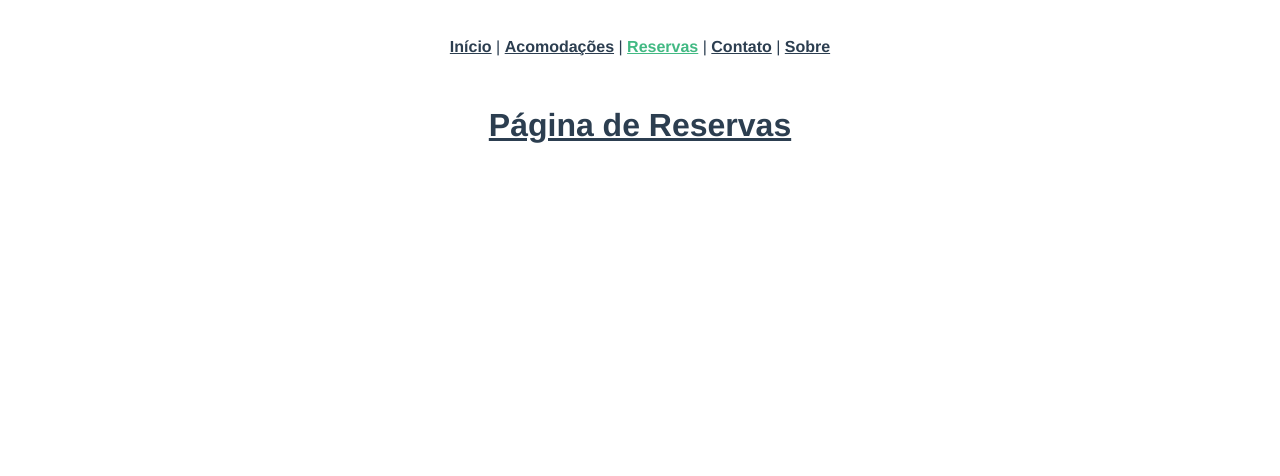
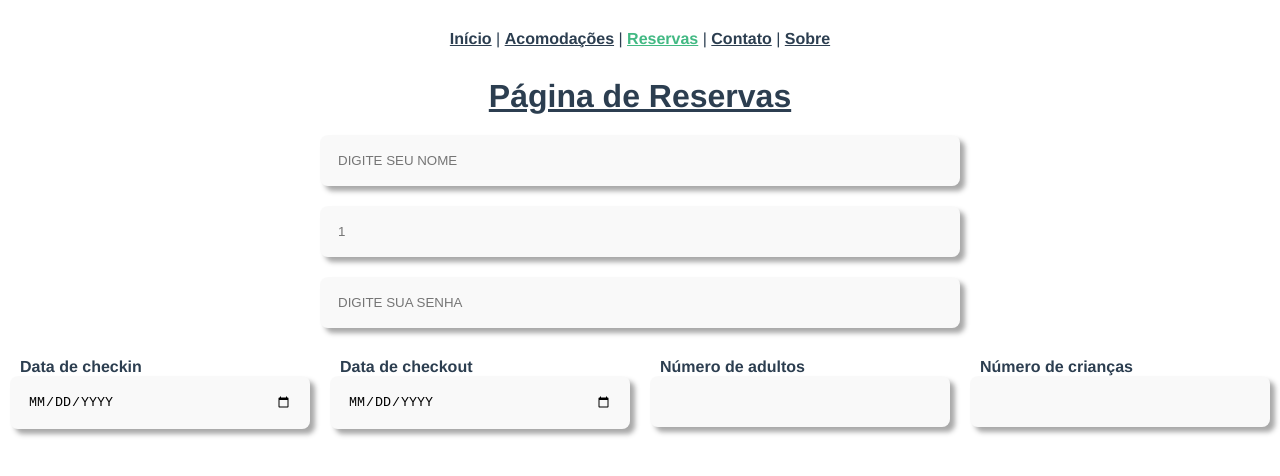
Before and after one commit to AndradeChris/vue-dom-hotel, a Vue app: page /#/reservas in a window 1280 px wide. Shown: the top 476 px of the page. Built offline with nearby package versions, Linux system fonts and the light colour scheme.

Commit message:
Added component GenericInput e reset global no style

```diff
--- a/src/App.vue
+++ b/src/App.vue
@@ -10,6 +10,13 @@
 </template>
 
 <style>
+*{
+  box-sizing:border-box;
+  margin: 0;
+  padding: 0;
+}
+
+
 #app {
   font-family: Avenir, Helvetica, Arial, sans-serif;
   -webkit-font-smoothing: antialiased;
--- /dev/null
+++ b/src/components/GenericInput.vue
@@ -0,0 +1,27 @@
+<template>
+    <input v-bind:type="type" v-bind:placeholder="placeholder" v-bind:id="id"/>
+</template>
+
+<script>
+export default {
+  name: 'GenericInput',
+  props: {
+    type: String,
+    placeholder: String,
+    id: String
+   /*  style: String */
+  }
+}
+</script>
+
+<style scoped>
+ input{
+    border: 2px solid transparent;
+    background-color: rgba(204, 204, 204, 0.12);
+    padding: 1rem;
+    width: 100%;
+    text-transform: uppercase;
+    border-radius: 0.5rem;
+    box-shadow: 5px 5px 5px #a0a0a0ea;
+ }
+</style>
--- a/src/views/ReservesView.vue
+++ b/src/views/ReservesView.vue
@@ -1,13 +1,100 @@
 <template>
     <PrincipalTitle text="Página de Reservas"/>
+    <div class="wrapperInputData">
+        <GenericInput v-for="input in inputsData" :key="input.type" :type="input.type" :placeholder="input.placeholder" />
+    </div>
+    <div class="wrapperInputReserve">
+        <div v-for="input in inputsReserve" :key="input.type">
+            <label v-bind:for="input.id">
+                {{ input.label }}
+            </label>
+            <GenericInput :type="input.type" :id="input.id"/>
+        </div>
+    </div>
+
 </template>
 
 <script>
 import PrincipalTitle from '@/components/PrincipalTitle.vue';
+import GenericInput from '@/components/GenericInput.vue';
 export default{
     name: 'ReservesView',
     components:{
-        PrincipalTitle
+        PrincipalTitle,
+        GenericInput
+    },
+    data(){
+        return{
+            inputsData: [
+                {
+                    type: "text",
+                    placeholder: "Digite seu nome"
+                },
+                {
+                    type: "number",
+                    placeholder: "1"
+                },
+                {
+                    type: "password",
+                    placeholder: "Digite sua senha"
+                }
+
+            ],
+            inputsReserve: [
+                {
+                    id: "1",
+                    type: "date",
+                    label: "Data de checkin"
+                },
+                {
+                    id: "2",
+                    type: "date",
+                    label: "Data de checkout"
+                },
+                {
+                    id: "3",
+                    type: "number",
+                    label: "Número de adultos"
+                },
+                {
+                    id: "4",
+                    type: "number",
+                    label: "Número de crianças"
+                }
+
+            ]
+        }
     }
+
 }
 </script>
+
+<style scoped>
+.wrapperInputData{
+    display: flex;
+    flex-direction: column;
+    width: 50%;
+    margin: 10px auto;
+}
+
+.wrapperInputData input{
+    margin: 10px 0;
+}
+
+.wrapperInputReserve {
+    display: flex;
+    margin: 20px 0px;
+    justify-content: center;
+}
+
+.wrapperInputReserve div{
+    width: 25%;
+    text-align: left;
+    margin: 0 10px;
+}
+
+label {
+    margin-left: 10px;
+    font-weight: bold;
+}
+</style>
```
